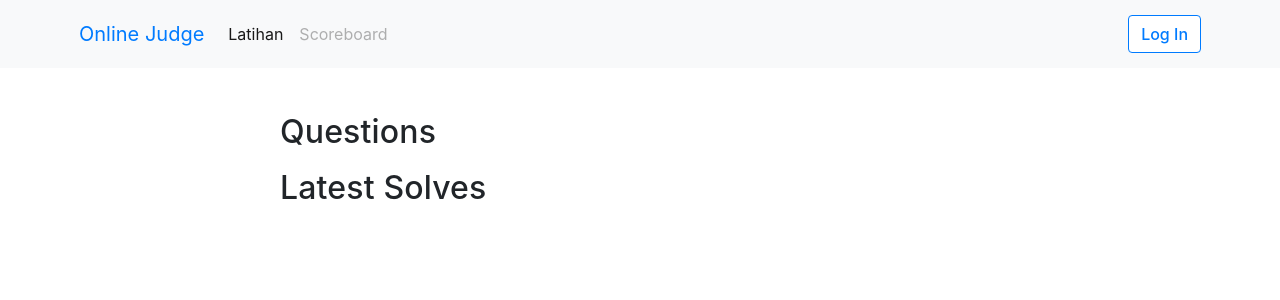
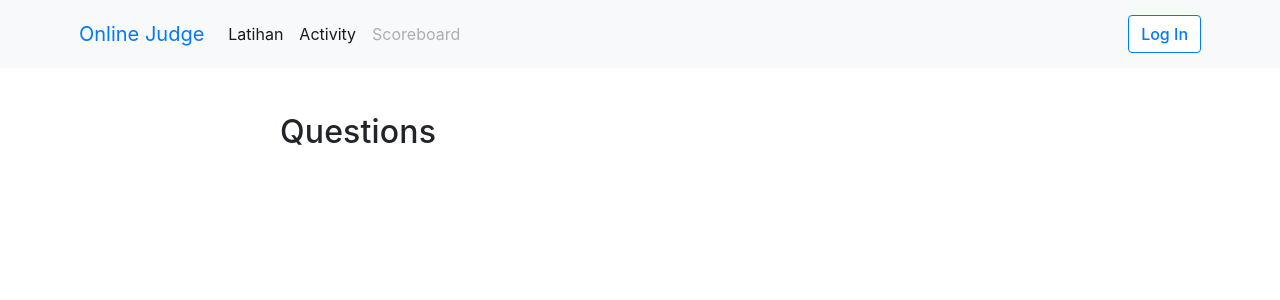
Before and after one commit to ramadistra/tarung-judge, a Django app: page / in a window 1280 px wide. Shown: the top 300 px of the page. Run offline with Django 3.2, Linux system fonts and the light colour scheme; data that the repository does not hold is empty; some libraries are stand-ins or nearby versions.

Commit message:
moved latest solve to a seperate page

```diff
--- a/onlinejudge/templates/onlinejudge/base.html
+++ b/onlinejudge/templates/onlinejudge/base.html
@@ -27,6 +27,9 @@
                     <a class="nav-link active" href="/">Latihan</a>
             </li>
             <li class="nav-item">
+                    <a class="nav-link active" href="/activity">Activity</a>
+            </li>
+            <li class="nav-item">
               <a class="nav-link disabled" href="#">Scoreboard</a>
             </li>
           </ul>
--- a/onlinejudge/templates/onlinejudge/index.html
+++ b/onlinejudge/templates/onlinejudge/index.html
@@ -12,13 +12,4 @@
 {% endfor %}
 </div>
 
-<h2>Latest Solves</h2>
-<div style="margin-left:0.25em">
-{% for attempt in latest_solves %}
-<li><a href={% url 'profile' attempt.user.username %}>{{ attempt.user.username }}</a> solved
-    <a href="{{ attempt.question.get_absolute_url }}">{{ attempt.question.title }}</a>
-    at {{ attempt.attempt_date }}</li>
-{% endfor %}
-</div>
-
 {% endblock %}
--- a/onlinejudge/urls.py
+++ b/onlinejudge/urls.py
@@ -5,6 +5,7 @@ from . import views
 
 urlpatterns = [
     url(r'^$', views.home, name='home'),
+    url(r'^activity$', views.activity, name='activity'),
     url(r'^question/(?P<slug>[^\.]+)/$', views.detail, name='detail'),
     url(r'^question/(?P<slug>[^\.]+)/submit$', views.submit, name='submit'),
     url(r'^question/(?P<slug>[^\.]+)/judger-offline$', views.judger_offline, name='judger-offline'),
--- a/onlinejudge/views.py
+++ b/onlinejudge/views.py
@@ -10,14 +10,19 @@ from .forms import SignUpForm
 from .judger import judge
 
 def home(request):
-    # List of latest published Questions
-    latest_solves = Attempt.latest_solves()[:10]
     categories = Category.objects.all()
     context = {
         'categories': categories,
+        }
+    return render(request, 'onlinejudge/index.html', context)
+
+def activity(request):
+    # List of latest published Questions
+    latest_solves = Attempt.latest_solves()[:50]
+    context = {
         'latest_solves':latest_solves,
         }
-    return render(request, 'onlinejudge/index.html', context)
+    return render(request, 'onlinejudge/activity.html', context)
 
 
 def detail(request, slug):
```
Also changed, not shown: onlinejudge/templates/onlinejudge/activity.html (added, +11 -0 lines).
